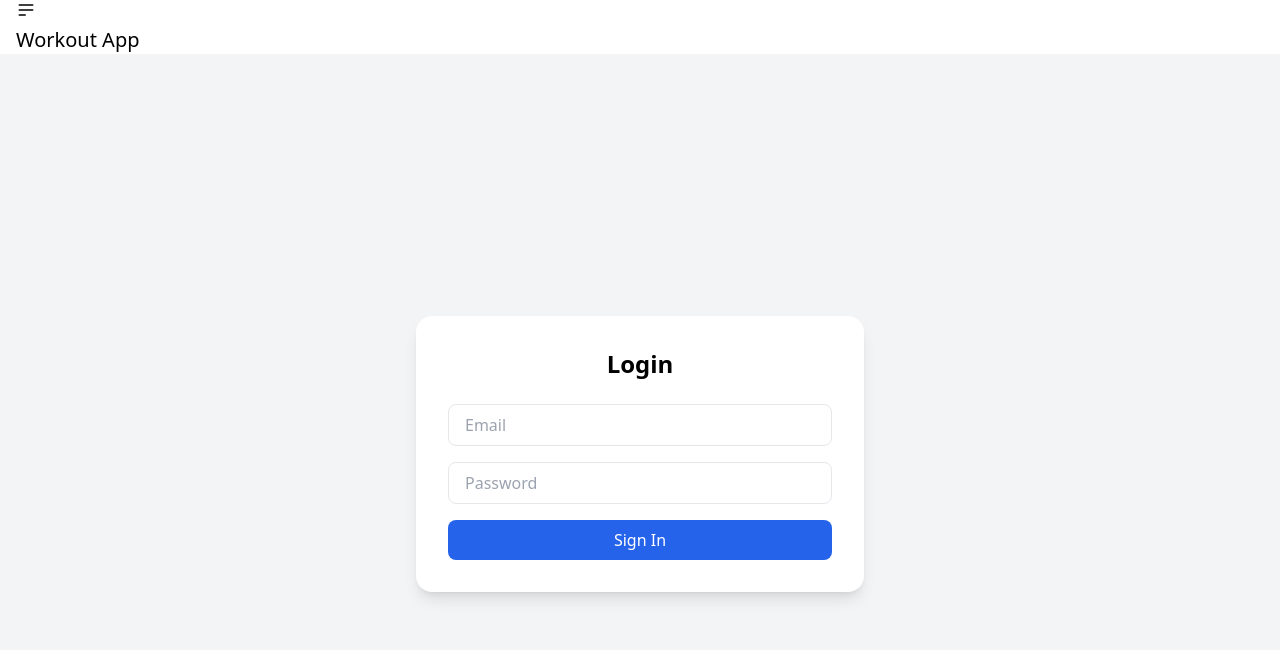
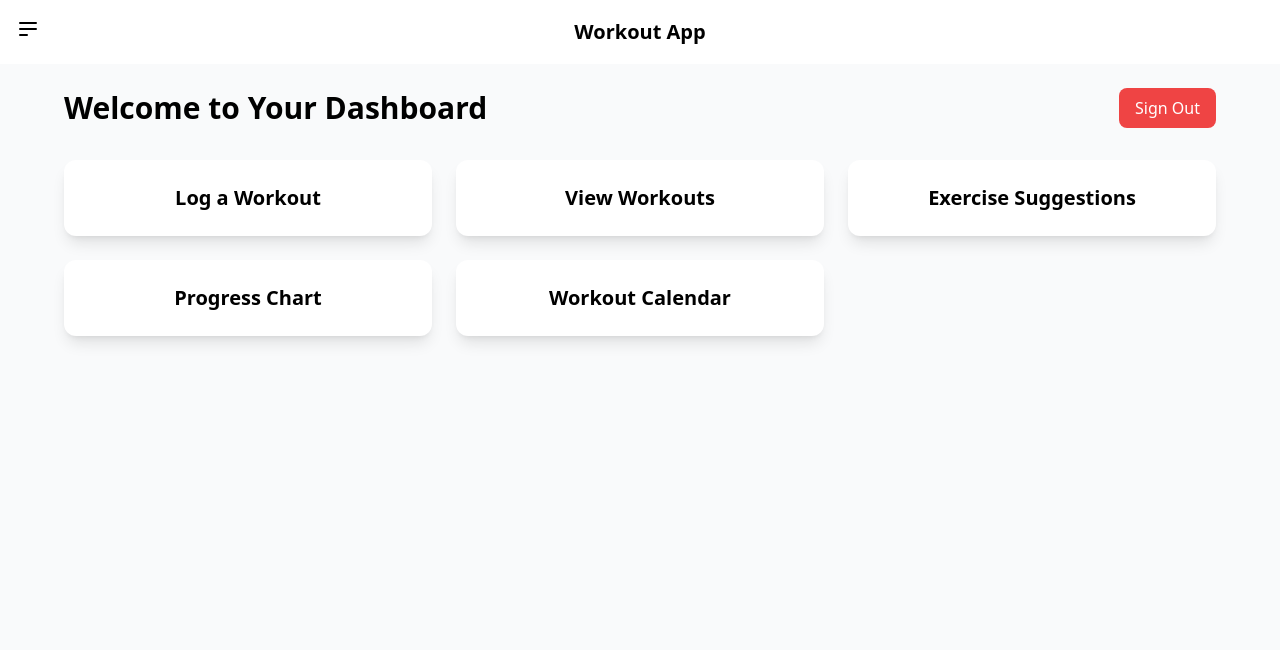
Before and after one commit to daguilar87/workout-app, a React (Create React App) app: page /dashboard in a window 1280 px wide. Before the commit this address led to /login. Shown: the top 650 px of the page. Built offline with nearby package versions, Linux system fonts and the light colour scheme; no server answers.

Commit message:
worked on dashboard layout

```diff
--- a/src/components/Navbar.jsx
+++ b/src/components/Navbar.jsx
@@ -1,5 +1,5 @@
-import React, { useEffect, useState } from 'react';
-import { Link, useNavigate } from 'react-router-dom';
+import React, { useState, useEffect } from 'react';
+import { Link } from 'react-router-dom';
 import { onAuthStateChanged, signOut } from 'firebase/auth';
 import { auth } from '../firebase';
 import toast from 'react-hot-toast';
@@ -7,7 +7,6 @@ import toast from 'react-hot-toast';
 const Navbar = () => {
   const [user, setUser] = useState(null);
   const [dropdownOpen, setDropdownOpen] = useState(false);
-  const navigate = useNavigate();
 
   useEffect(() => {
     const unsubscribe = onAuthStateChanged(auth, (currentUser) => {
@@ -17,45 +16,77 @@ const Navbar = () => {
   }, []);
 
   const handleLogout = async () => {
-    try {
     await signOut(auth);
-      toast.success('Signed out successfully!');
-      navigate('/');
-    } catch (error) {
-      toast.error('Failed to sign out');
-    }
+    toast.success('Logged out successfully!');
   };
 
-  const toggleDropdown = () => setDropdownOpen(!dropdownOpen);
-  const closeDropdown = () => setDropdownOpen(false);
+  const toggleDropdown = () => {
+    setDropdownOpen((prev) => !prev);
+  };
+
+  const closeDropdown = () => {
+    setDropdownOpen(false);
+  };
 
   return (
-    <div className="navbar bg-base-100 shadow-md px-4">
-      <div className="navbar-start flex-1 relative">
-        <button className="btn btn-ghost btn-circle" onClick={toggleDropdown}>
-          <svg xmlns="http://www.w3.org/2000/svg" className="h-5 w-5" fill="none"
-               viewBox="0 0 24 24" stroke="currentColor">
-            <path strokeLinecap="round" strokeLinejoin="round"
-                  strokeWidth="2" d="M4 6h16M4 12h16M4 18h7"/>
+    <div className="bg-base-100 shadow-md px-4">
+      <div className="flex items-center justify-between h-16 relative">
+
+        <div className="relative">
+          <button
+            onClick={toggleDropdown}
+            className="btn btn-ghost btn-circle"
+          >
+            <svg
+              xmlns="http://www.w3.org/2000/svg"
+              className="h-6 w-6"
+              fill="none"
+              viewBox="0 0 24 24"
+              stroke="currentColor"
+            >
+              <path strokeLinecap="round" strokeLinejoin="round" strokeWidth="2"
+                d="M4 6h16M4 12h16M4 18h7" />
             </svg>
           </button>
-        {dropdownOpen && (
-          <ul className="absolute top-12 left-0 menu p-2 shadow bg-white rounded-box w-52 z-50">
+
+
+          <div
+            className={`absolute z-50 left-0 mt-2 w-52 rounded-md shadow-lg bg-white transform transition-all duration-300 origin-top ${
+              dropdownOpen
+                ? 'opacity-100 scale-100 translate-y-0'
+                : 'opacity-0 scale-95 -translate-y-2 pointer-events-none'
+            }`}
+          >
+            <ul className="menu p-2">
               <li><Link to="/" onClick={closeDropdown}>Home</Link></li>
-            {!user && <li><Link to="/login" onClick={closeDropdown}>Login</Link></li>}
-            {!user && <li><Link to="/register" onClick={closeDropdown}>Register</Link></li>}
-            {user && <li><Link to="/workouts" onClick={closeDropdown}>Workouts</Link></li>}
-            {user && <li><Link to="/profile" onClick={closeDropdown}>Profile</Link></li>}
-            {user && <li><button onClick={() => { handleLogout(); closeDropdown(); }}>Logout</button></li>}
+              {!user && (
+                <>
+                  <li><Link to="/login" onClick={closeDropdown}>Login</Link></li>
+                  <li><Link to="/register" onClick={closeDropdown}>Register</Link></li>
+                </>
+              )}
+              {user && (
+                <>
+                  <li><Link to="/workouts" onClick={closeDropdown}>Workouts</Link></li>
+                  <li><Link to="/profile" onClick={closeDropdown}>Profile</Link></li>
+                  <li><button onClick={() => { handleLogout(); closeDropdown(); }}>Logout</button></li>
+                </>
+              )}
             </ul>
-        )}
+          </div>
         </div>
 
-      <div className="navbar-center flex-none">
-        <Link to="/" className="btn btn-ghost normal-case text-xl">Workout App</Link>
+        <div className="absolute left-1/2 transform -translate-x-1/2">
+          <Link
+            to="/"
+            className="text-xl font-bold hover:text-blue-600 transition duration-200"
+          >
+            Workout App
+          </Link>
         </div>
 
-      <div className="navbar-end flex-1"></div>
+        <div className="w-6" />
+      </div>
     </div>
   );
 };
--- a/src/pages/Dashboard.js
+++ b/src/pages/Dashboard.js
@@ -1,24 +1,11 @@
-import React, { useEffect, useState } from 'react';
+import React from 'react';
 import { useNavigate } from 'react-router-dom';
-import { onAuthStateChanged, signOut } from 'firebase/auth';
 import { auth } from '../firebase';
+import { signOut } from 'firebase/auth';
 import toast from 'react-hot-toast';
 
 export default function Dashboard() {
-  const [user, setUser] = useState(null);
   const navigate = useNavigate();
-
-  useEffect(() => {
-    const unsubscribe = onAuthStateChanged(auth, (currentUser) => {
-      if (currentUser) {
-        setUser(currentUser);
-      } else {
-        navigate('/login');
-      }
-    });
-
-    return () => unsubscribe();
-  }, [navigate]);
 
   const handleSignOut = async () => {
     try {
@@ -26,24 +13,43 @@ export default function Dashboard() {
       toast.success('Signed out successfully!');
       navigate('/');
     } catch (error) {
-    console.error('Sign out error:', error);
-    toast.error('Failed to sign out');
+      toast.error('Error signing out');
+      console.error(error);
     }
   };
+
   return (
-    <div className="min-h-screen flex items-center justify-center bg-gray-100 px-4">
-      <div className="max-w-md w-full bg-white p-8 rounded-2xl shadow-lg text-center">
-        <h2 className="text-2xl font-bold mb-4">Welcome to Your Dashboard</h2>
-        {user && (
-          <p className="text-gray-700 mb-6">Logged in as <strong>{user.email}</strong></p>
-        )}
+    <div className="min-h-screen bg-gray-50 p-6">
+      <div className="max-w-6xl mx-auto">
+        <div className="flex justify-between items-center mb-8">
+          <h1 className="text-3xl font-bold">Welcome to Your Dashboard</h1>
           <button
             onClick={handleSignOut}
-          className="w-full bg-red-600 text-white py-2 rounded-lg hover:bg-red-700 transition"
+            className="bg-red-500 text-white px-4 py-2 rounded-lg hover:bg-red-600 transition"
           >
             Sign Out
           </button>
         </div>
+
+        <div className="grid grid-cols-1 sm:grid-cols-2 lg:grid-cols-3 gap-6">
+          <Card title="Log a Workout" onClick={() => navigate('/log')} />
+          <Card title="View Workouts" onClick={() => navigate('/workouts')} />
+          <Card title="Exercise Suggestions" onClick={() => navigate('/suggestions')} />
+          <Card title="Progress Chart" onClick={() => navigate('/progress')} />
+          <Card title="Workout Calendar" onClick={() => navigate('/calendar')} />
+        </div>
+      </div>
     </div>
   );
 }
+
+function Card({ title, onClick }) {
+  return (
+    <div
+      onClick={onClick}
+      className="cursor-pointer p-6 bg-white shadow-lg rounded-xl hover:shadow-xl hover:scale-105 transition"
+    >
+      <h2 className="text-xl font-semibold text-center">{title}</h2>
+    </div>
+  );
+}
```
Lines whose indentation alone changed are shown as unchanged.
